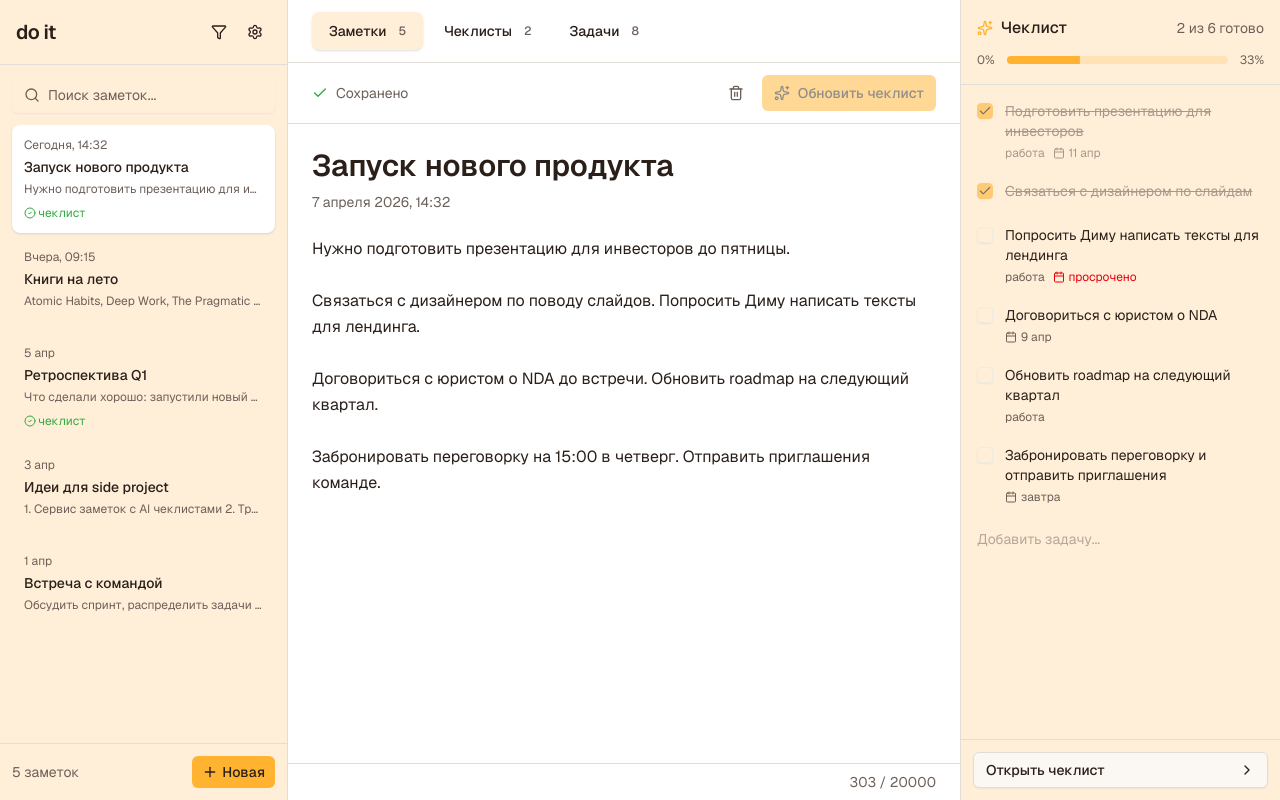
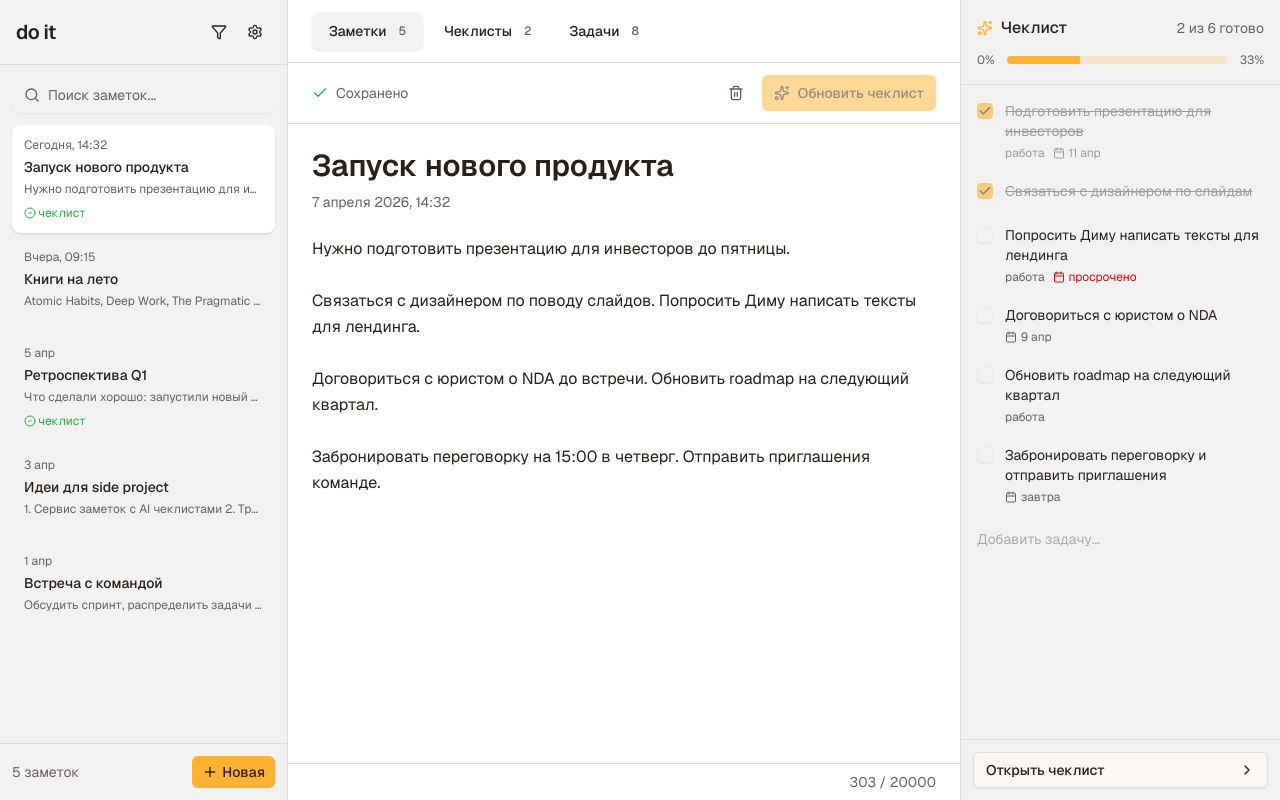
Before and after one commit to UsovSA1/v0-ai-checklist-generator, a Next.js app: page / in a window 1280 px wide. Built offline with nearby package versions, Linux system fonts and the light colour scheme.

Commit message:
style: use neutral gray for sidebars\n\nRevert to pure light gray using chroma 0 for no color tint.

```diff
--- a/app/globals.css
+++ b/app/globals.css
@@ -16,7 +16,7 @@
   --primary-foreground: oklch(0.25 0.02 50);
   --secondary: oklch(0.96 0.01 85);
   --secondary-foreground: oklch(0.35 0.02 50);
-  --muted: oklch(0.96 0.035 75);
+  --muted: oklch(0.96 0 0);
   --muted-foreground: oklch(0.5 0.02 50);
   --accent: oklch(0.96 0.01 85);
   --accent-foreground: oklch(0.25 0.02 50);
```
